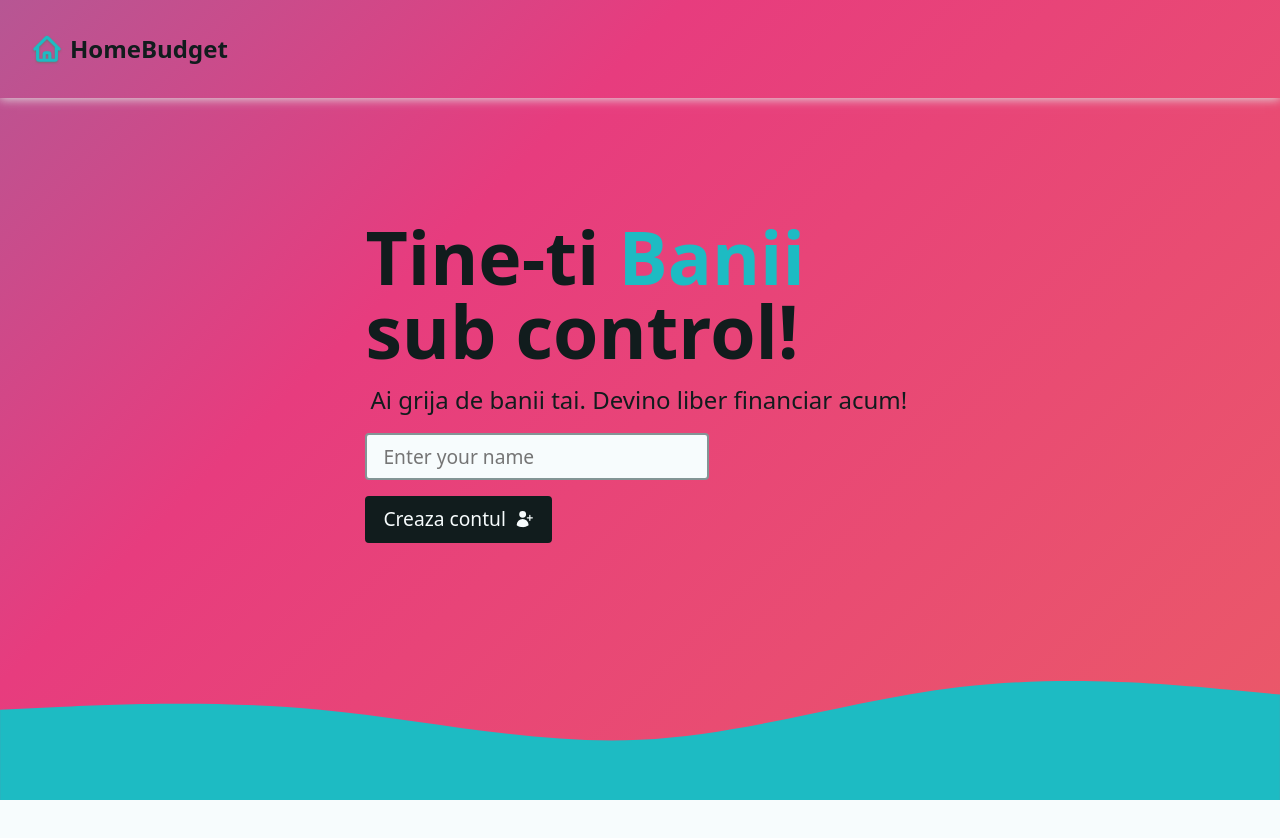
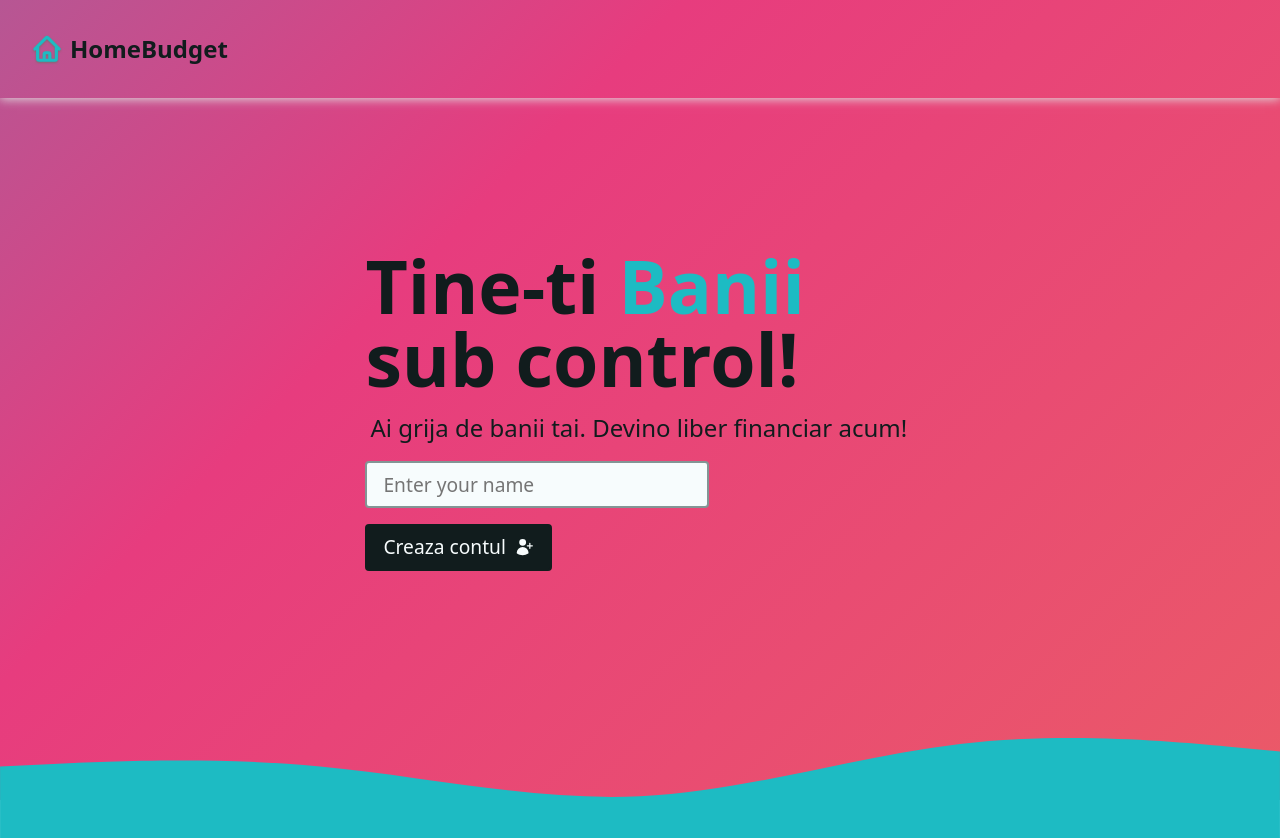
Before and after one commit to gitRaduZamfir/my-budget-app, a React (Create React App) app: page / in a window 1280 px wide. Shown: the top 838 px of the page. Before the commit the page ends 800 px from the top, so only its background shows below. Built offline with nearby package versions, Linux system fonts and the light colour scheme.

Commit message:
fixed height

```diff
--- a/src/index.css
+++ b/src/index.css
@@ -346,6 +346,7 @@ p {
 main {
   max-width: 1500px;
   width: 100%;
+  height: 80svh;
   padding: var(--space-md) var(--space-md) var(--space-xl);
   margin-inline: auto;
   display: -ms-grid;
```
